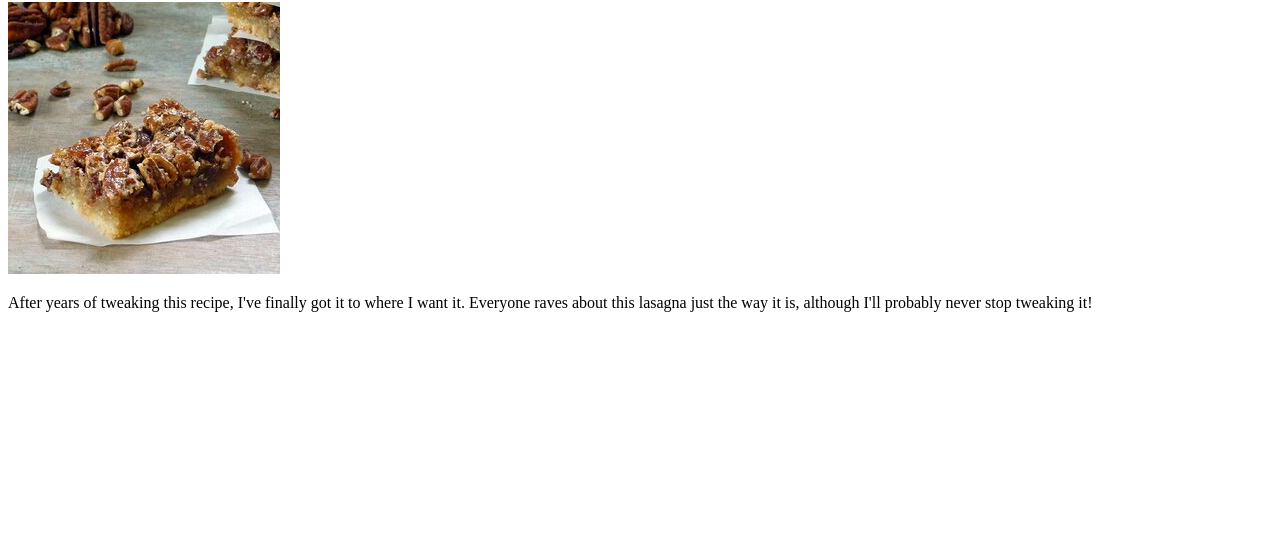
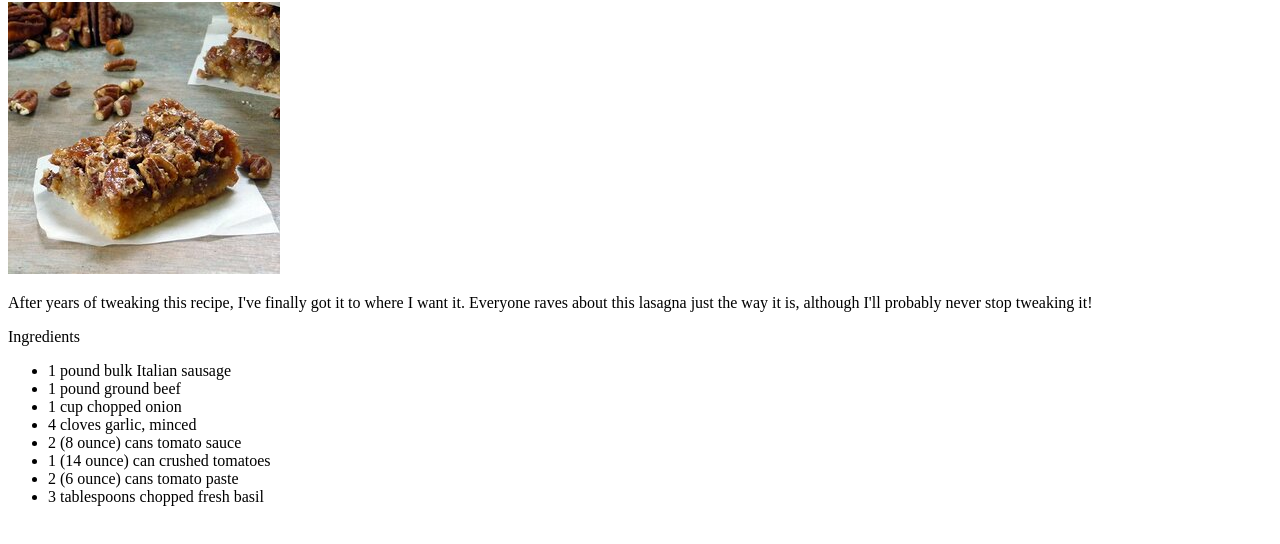
Before and after one commit to adamake1400/odin_recipies, a plain HTML site: page recipes/lasagna.html in a window 1280 px wide. Shown: the part 78-622 px from the top of the page. Drawn offline with Linux system fonts and the light colour scheme.

Commit message:
add Ingredients unordered list

```diff
--- a/recipes/lasagna.html
+++ b/recipes/lasagna.html
@@ -10,6 +10,16 @@
     <h1>lasagna recipe</h1>
     <img src="../images/Pecan_Pie_Bars.jpg" alt="Pecan_Pie_Bars image"/>
     <p>After years of tweaking this recipe, I've finally got it to where I want it. Everyone raves about this lasagna just the way it is, although I'll probably never stop tweaking it!</p>
-
+    <p>Ingredients</p>
+    <ul>
+        <li>1 pound bulk Italian sausage</li>
+        <li>1 pound ground beef</li>
+        <li>1 cup chopped onion</li>
+        <li>4 cloves garlic, minced</li>
+        <li>2 (8 ounce) cans tomato sauce</li>
+        <li>1 (14 ounce) can crushed tomatoes</li>
+        <li>2 (6 ounce) cans tomato paste</li>
+        <li>3 tablespoons chopped fresh basil</li>
+    </ul>
 </body>
 </html>
```
